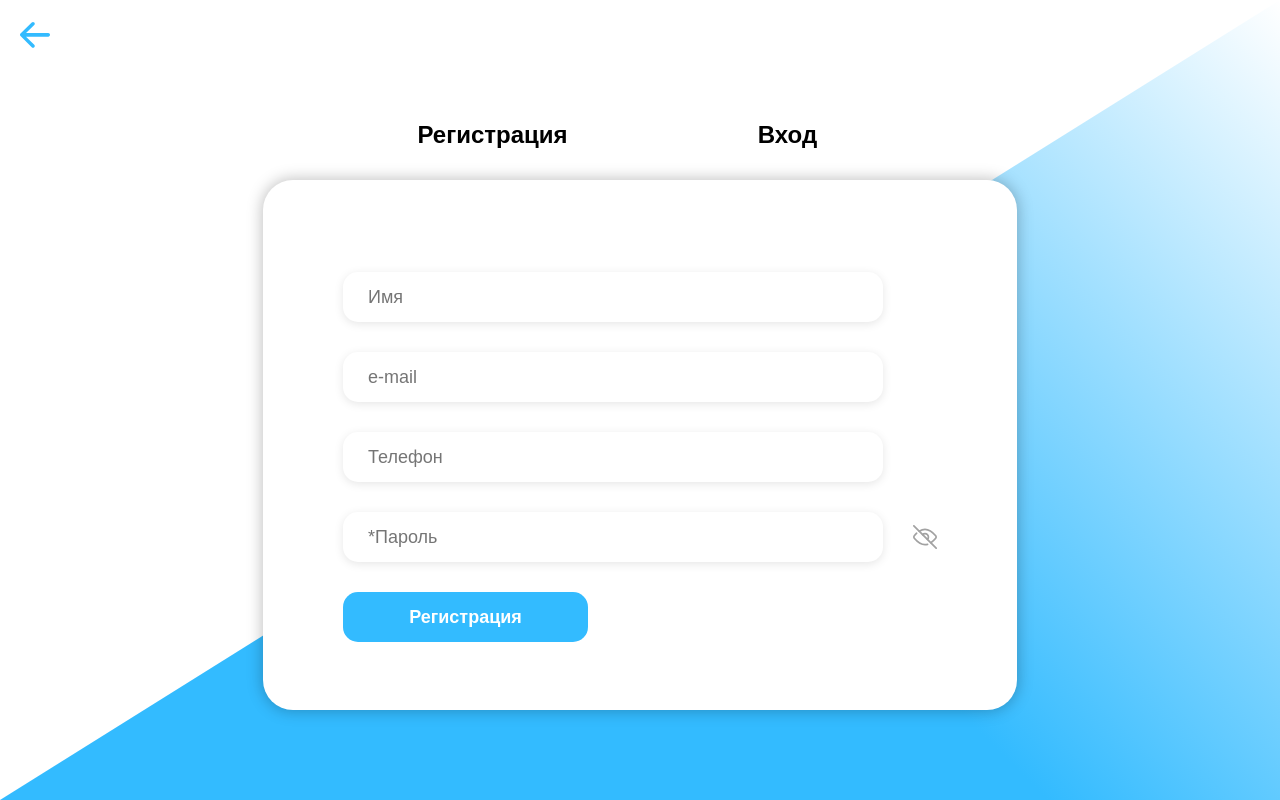
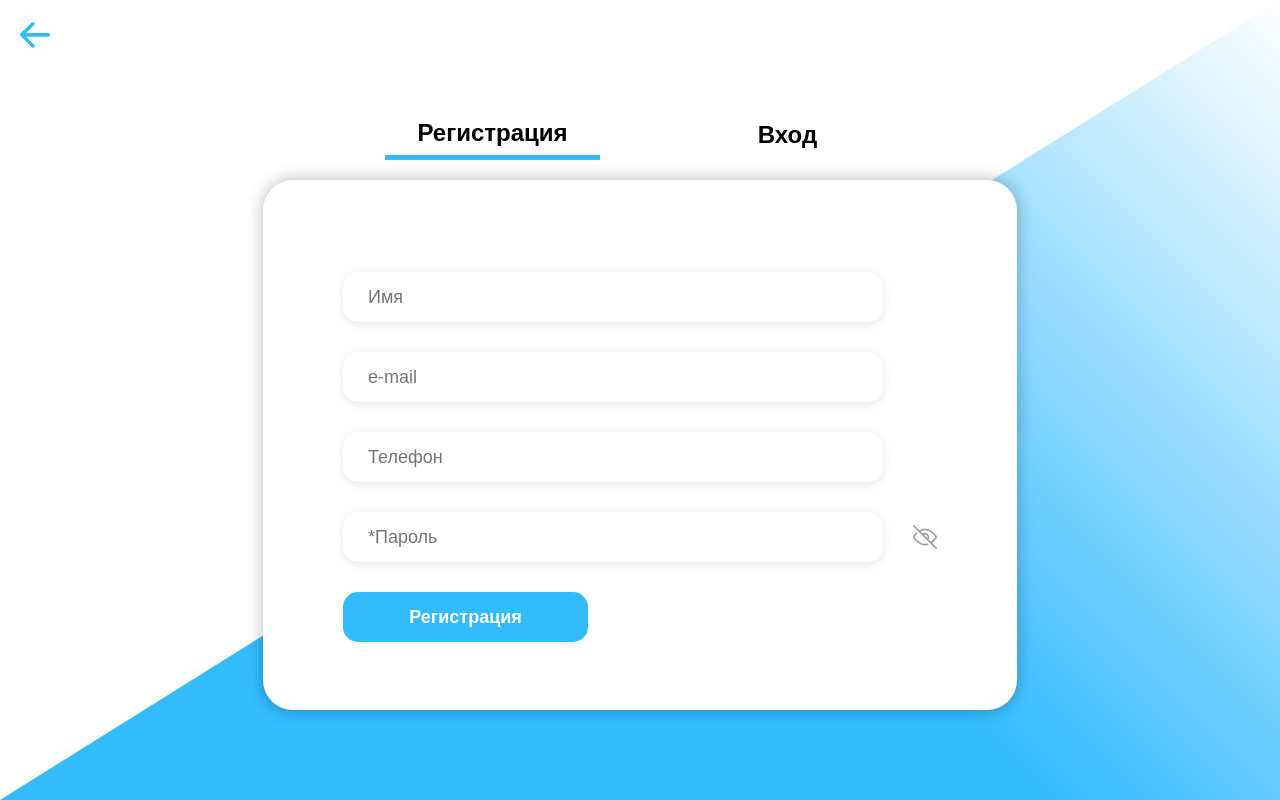
Before and after one commit to AeeAwe/SkyJett, a plain HTML site: page auth.html in a window 1280 px wide. Drawn offline with Linux system fonts and the light colour scheme.

Commit message:
Update auth.css

```diff
--- a/css/auth.css
+++ b/css/auth.css
@@ -104,3 +104,14 @@ html button {
     clip-path: polygon(0 100%, 100% 0, 100% 100%);
     z-index: -1;
 }
+
+.active-link {
+  border-bottom: 5px solid #33BBFF;
+}
+
+.wah_click {
+  transition: 0.3s all;
+}
+.wah_click:active {
+  transform: scale(0.95);
+}
```
